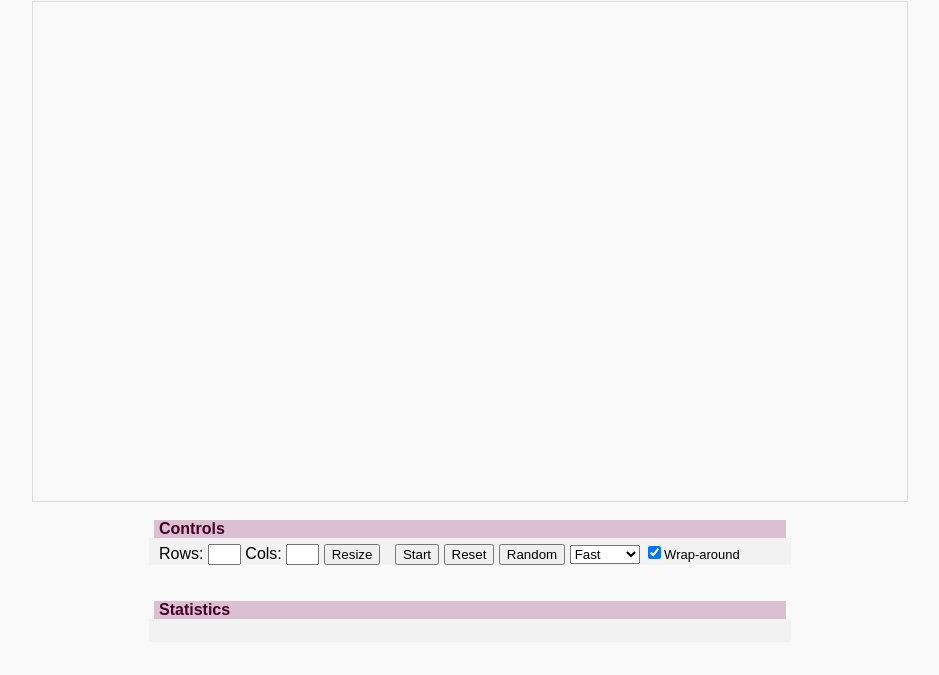
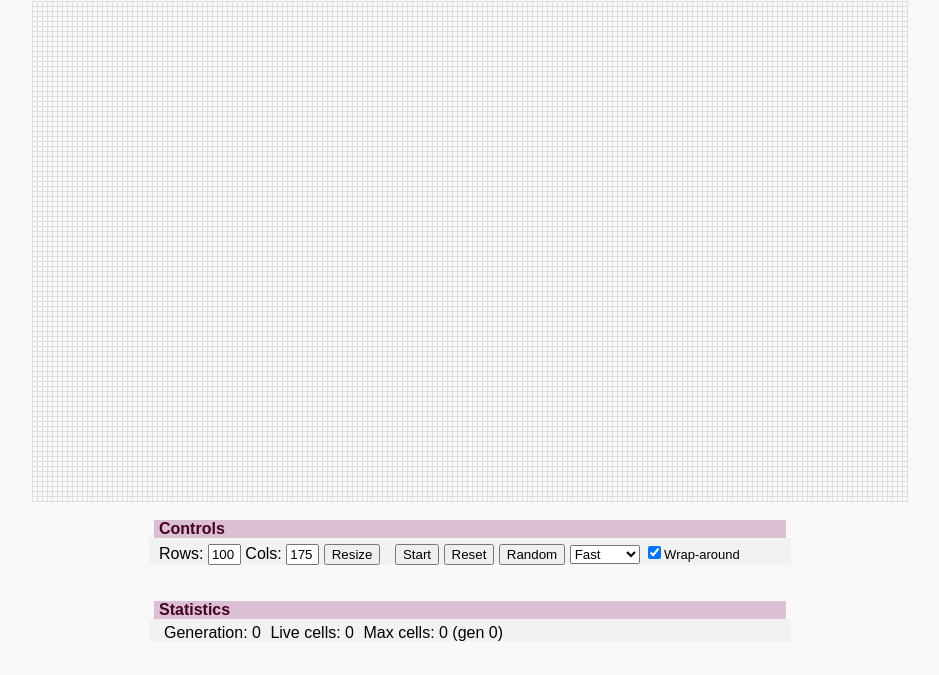
Before and after one commit to ChrisMoutsos/game-of-life, a plain HTML site: page index.html in a window 1280 px wide. Shown: the part 78-753 px from the top of the page, without its empty margins (170-1109 px from the left). Drawn offline with nearby package versions, Linux system fonts and the light colour scheme.

Commit message:
Fixed .js filename

```diff
--- a/index.html
+++ b/index.html
@@ -6,7 +6,7 @@
     <link href="/style.css" rel="stylesheet" type="text/css" media="all">
 
     <script type='text/javascript' src='https://ajax.googleapis.com/ajax/libs/jquery/1.11.3/jquery.min.js'></script>
-    <script type="text/javascript" src="/script.js"></script>
+    <script type="text/javascript" src="/gol.js"></script>
 
   </head>
 
```
